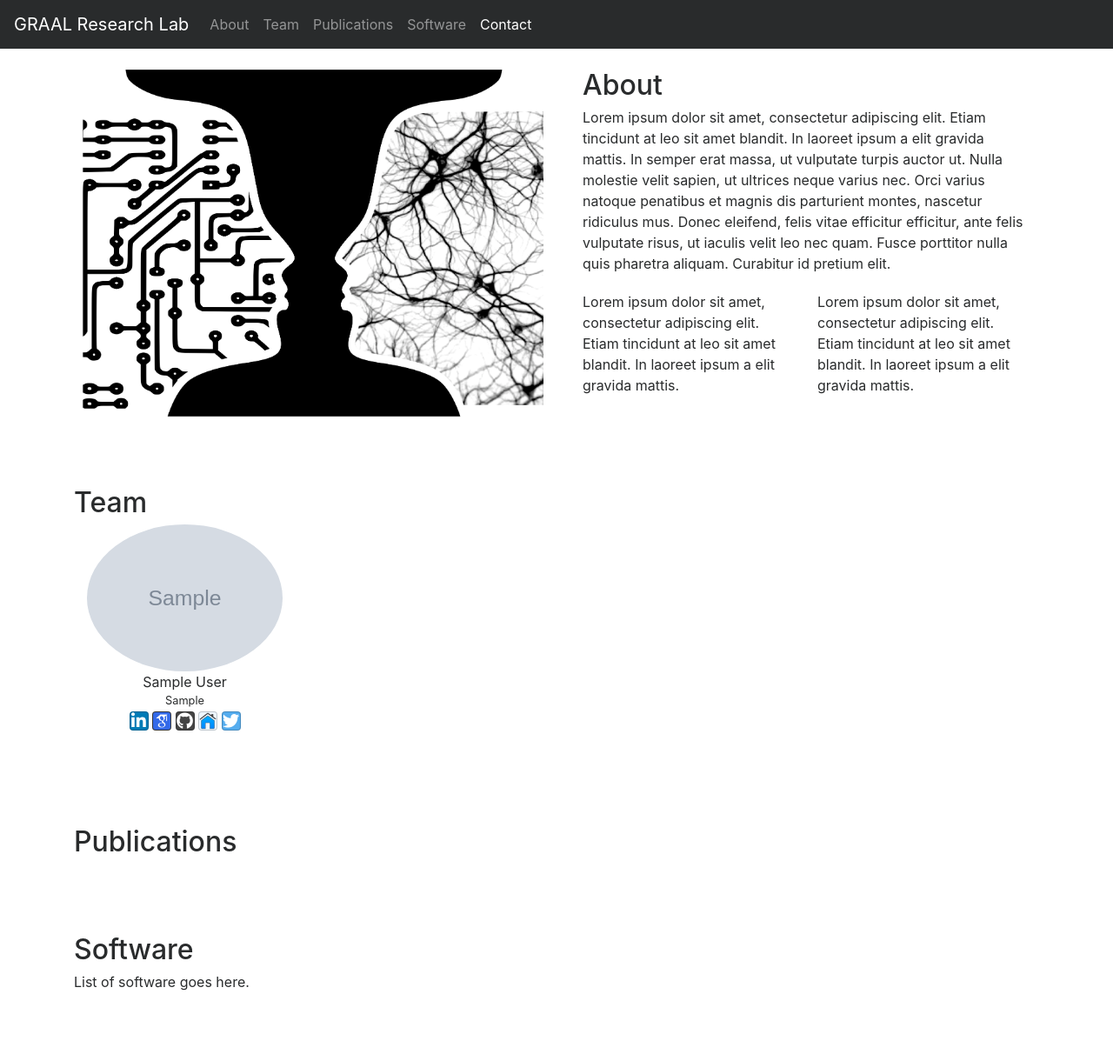
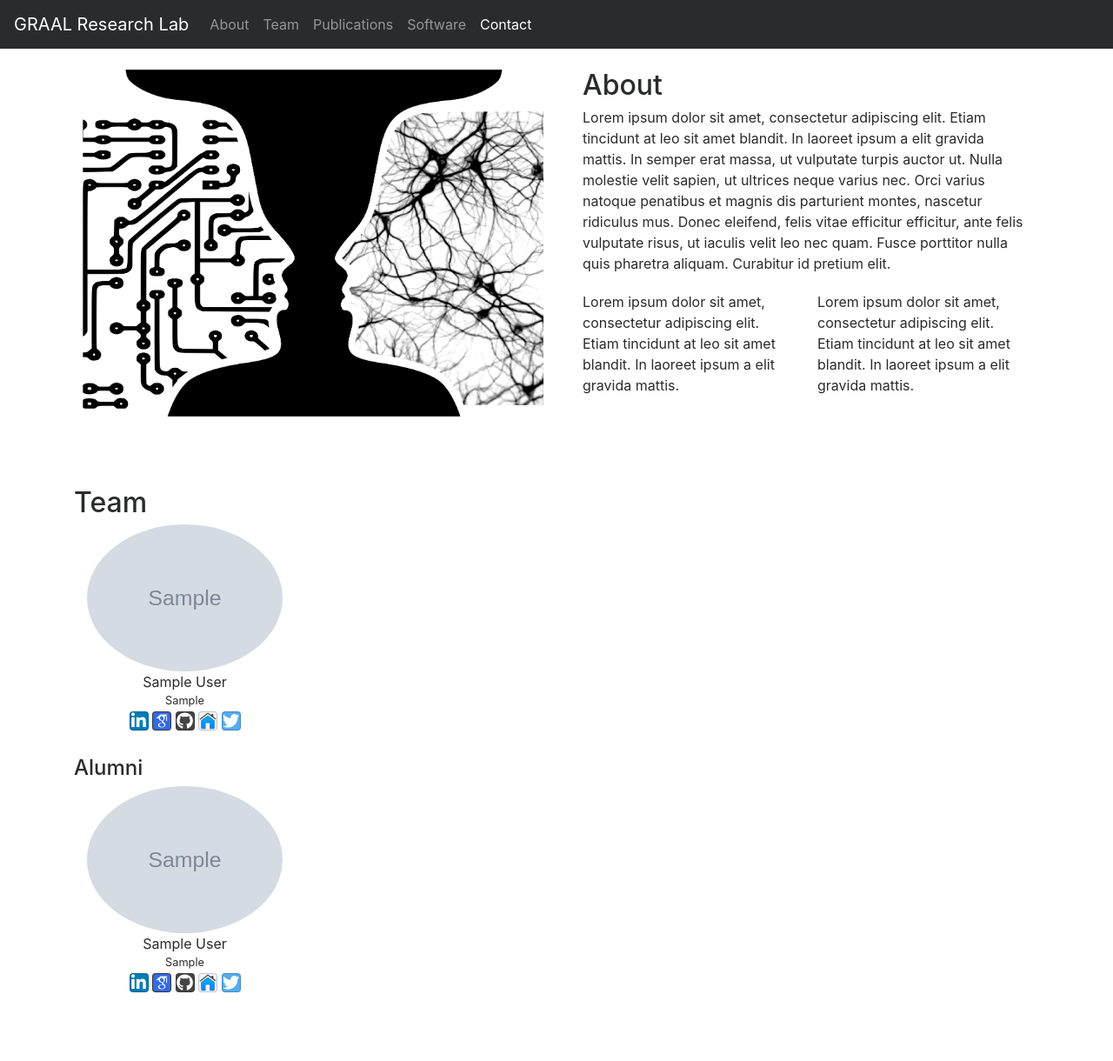
Before and after one commit to GRAAL-Research/graal-website, a Flask app: template templates/index.html in a window 1280 px wide. Shown: the top 1220 px of the page at 87% size. Run offline with Flask 2, Linux system fonts and the light colour scheme; the template is opened without the code that fills it: most values are stand-ins (such as "Sample title", 1, 10 or a date in 2020); grey boxes marked "Sample" are stand-in pictures; some libraries are stand-ins or nearby versions.

Commit message:
Added alumni

```diff
--- a/graal.py
+++ b/graal.py
@@ -20,7 +20,7 @@ member_status_pretty_names = {"undergrad": {"fr": "Étudiant sous-gradué", "en"
 
 class Graalien(object):
     def __init__(self, first_name, last_name, status, joined_year, face_picture=None, linkedin=None, scholar=None,
-                 github=None, website=None, twitter=None):
+                 github=None, website=None, twitter=None, departed=False):
         self.first_name = first_name
         self.last_name = last_name
         self.status_ = status
@@ -31,6 +31,7 @@ class Graalien(object):
         self.github = github
         self.website = website
         self.twitter = twitter
+        self.departed = departed
 
         if status not in member_status_pretty_names.keys():
             raise ValueError("Incorrect graalien status. Supporter values are {0!s}".format(self.status_pretty_names))
@@ -178,12 +179,35 @@ def hello():
                  face_picture="images/faces/mosseni.png",
                  linkedin="https://www.linkedin.com/in/mazidosseni/",
                  scholar="https://scholar.google.ca/citations?user=lu6ZxEYAAAAJ",
-                 github="https://github.com/dizam92")
+                 github="https://github.com/dizam92"),
+        Graalien(first_name="Jean-Francis",
+                 last_name="Roy",
+                 status="phd",
+                 joined_year=2008,
+                 face_picture="images/faces/jfroy.png",
+                 linkedin="https://www.linkedin.com/in/jeanfrancisroy/",
+                 scholar="https://scholar.google.ca/citations?user=AjjKEd0AAAAJ",
+                 github="https://github.com/jeanfrancisroy",
+                 website="https://jeanfrancisroy.info",
+                 departed=True),
+        Graalien(first_name="Pascal",
+                 last_name="Germain",
+                 status="phd",
+                 joined_year=2007,
+                 face_picture="images/faces/pgermain.png",
+                 linkedin="https://www.linkedin.com/in/germainml/",
+                 scholar="https://scholar.google.com/citations?user=mgOIj_4AAAAJ",
+                 github="https://github.com/pgermain",
+                 website="http://www.di.ens.fr/~germain/",
+                 departed=True)
     ]
 
     # Sort by name date
     graaliens = sorted(graaliens, key=lambda x: x.joined_year, reverse=False)
-    return render_template('index.html', graaliens=professors + graaliens)
+    graaliens = professors + graaliens
+    return render_template('index.html',
+                           graaliens=[g for g in graaliens if not g.departed],
+                           alumni=[g for g in graaliens if g.departed])
 
 
 @app.errorhandler(404)
--- a/templates/index.html
+++ b/templates/index.html
@@ -89,6 +89,8 @@
 			<!-- Team -->
 			<div class="section" id="team">
 				<h2>Team</h2>
+
+				<!-- Current members -->
 				<div class="row">
 					{% for person in graaliens %}
 						<div class="col-sm-3" style="padding-bottom: 30px">
@@ -140,6 +142,61 @@
 						</div>
 					{% endfor %}
 				</div>
+
+				<!-- Past members -->
+				<h4>Alumni</h4>
+				<div class="row">
+					{% for person in alumni %}
+						<div class="col-sm-3" style="padding-bottom: 30px">
+							<a id="{{ '#{0!s}{1!s}'.format(person.first_name, person.last_name) }}">
+							<div class="container">
+								<div class="row">
+									<div class="col-sm-12 text-center">
+										<a href="{{ person.website if person.website else 'javascript:void(0)' }}" target="_blank">
+											<img src="{{ url_for('static', filename='{0!s}'.format(person.face_picture)) }}" class="rounded-circle img-fluid" />
+										</a>
+									</div>
+								</div>
+								<div class="row">
+									<div class="col-sm-12 text-center">{{ "{0!s} {1!s}".format(person.first_name.title(), person.last_name.title()) }}</div>
+								</div>
+								<div class="row" style="font-size: 80%; text-align: center;">
+									<div class="col-sm-12 text-center">{{ person.status["en"] }}</div>
+								</div>
+								<div class="row">
+									<div class="col-sm-12 text-center">
+										{% if person.linkedin %}
+										<a class="btn btn-xs btn-social-icon btn-linkedin" href="{{ person.linkedin }}" target="_blank">
+											<span class="fa fa-linkedin"></span>
+										</a>
+										{% endif %}
+										{% if person.scholar %}
+										<a class="btn btn-xs btn-social-icon btn-github" href="{{ person.scholar }}" target="_blank">
+											<img src="{{ url_for('static', filename='images/scholar.png') }}" />
+										</a>
+										{% endif %}
+										{% if person.github %}
+										<a class="btn btn-xs btn-social-icon btn-github" href="{{ person.github }}" target="_blank">
+											<span class="fa fa-github"></span>
+										</a>
+										{% endif %}
+										{% if person.website %}
+										<a class="btn btn-xs btn-social-icon btn-reddit" href="{{ person.website }}" target="_blank">
+											<img src="{{ url_for('static', filename='images/homepage.png') }}" />
+										</a>
+										{% endif %}
+										{% if person.twitter %}
+										<a class="btn btn-xs btn-social-icon btn-twitter" href="{{ person.twitter }}" target="_blank">
+											<span class="fa fa-twitter"></span>
+										</a>
+										{% endif %}
+									</div>
+								</div>
+							</div>
+						</div>
+					{% endfor %}
+				</div>
+
 			</div>
 
 			<!-- Publications -->
```
Also changed, not shown: static/images/faces/jfroy.png (added), static/images/faces/pgermain.png (added).
